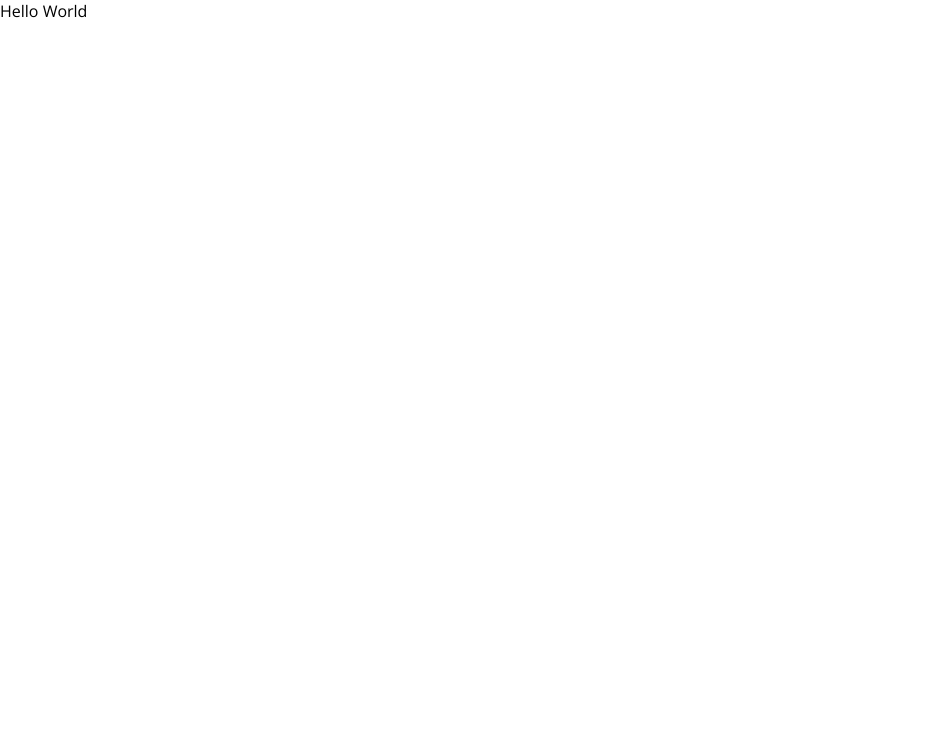
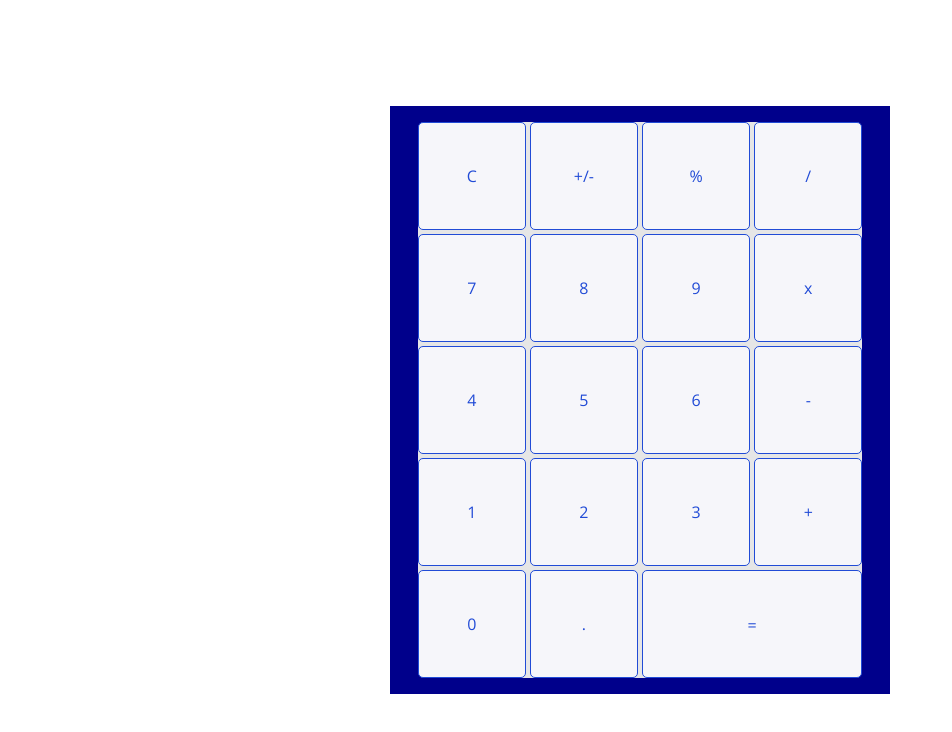
Before and after one commit to Mmackz/calculator, a React (Create React App) app: page / in a window 1280 px wide. Shown: the top 732 px of the page, without its empty margins (0-952 px from the left). Built offline with nearby package versions, Linux system fonts and the light colour scheme.

Commit message:
🚧 basic structure and styles

```diff
--- a/src/App.js
+++ b/src/App.js
@@ -1,9 +1,13 @@
+import Buttons from "./components/Buttons/Buttons";
+
 function App() {
-  return (
-    <div>
-      Hello World
-    </div>
-  );
+   return (
+      <main className="main-container">
+         {/* {screen} */}
+         {/* {buttons} */}
+         <Buttons />
+      </main>
+   );
 }
 
 export default App;
--- /dev/null
+++ b/src/components/Buttons/Buttons.js
@@ -0,0 +1,19 @@
+function Buttons() {
+
+   const buttons = [
+      ["C", "+/-", "%", "/"],
+      ["7", "8", "9", "x"],
+      ["4", "5", "6", "-"],
+      ["1", "2", "3", "+"],
+      ["0", ".", "="]
+   ];
+
+   return (
+      <section className="button-container">
+         {buttons.flat().map(symbol => <div className="button">{symbol}</div>)}
+      </section>
+
+   )
+}
+
+export default Buttons;
--- a/src/index.css
+++ b/src/index.css
@@ -1,8 +1,54 @@
-@import url('https://fonts.googleapis.com/css2?family=Open+Sans:wght@300&display=swap');
+@import url("https://fonts.googleapis.com/css2?family=Open+Sans:wght@300&display=swap");
+
+*,
+*::after,
+*::before {
+   box-sizing: border-box;
+}
 
 body {
-  margin: 0;
-  font-family: 'Open Sans', sans-serif;
-  -webkit-font-smoothing: antialiased;
-  -moz-osx-font-smoothing: grayscale;
+   margin: 0;
+   font-family: "Open Sans", sans-serif;
+   -webkit-font-smoothing: antialiased;
+   -moz-osx-font-smoothing: grayscale;
+   display: flex;
+   justify-content: center;
+   align-items: center;
+   min-height: 100vh;
+   height: 100%;
 }
+
+.button {
+   background: rgb(246, 246, 250);
+   color: rgb(33, 75, 214);
+   display: flex;
+   align-items: center;
+   justify-content: center;
+   border-radius: 5px;
+   margin: 0;
+   border: 1px solid rgb(33, 75, 214);
+   line-height: 1rem;
+   padding: calc(50% - 0.5rem - 1px);
+}
+
+.button:last-of-type {
+  grid-column: 3/-1;
+  padding-top: calc(25% - 0.5rem - 2px);
+  padding-bottom: calc(25% - 0.5rem - 1px - 0.125rem);
+}
+
+.main-container {
+   width: min(500px, 50vw);
+   background: darkblue;
+   padding: 1rem;
+}
+
+.button-container {
+   background: #e6e6e6;
+   width: 95%;
+   border-radius: 10px;
+   margin: 0 auto;
+   display: grid;
+   grid-template-columns: repeat(4, 1fr);
+   gap: 0.25rem;
+}
```
Also changed, not shown: src/components/Button/Button.js (added), src/components/Screen/Screen.js (added).
